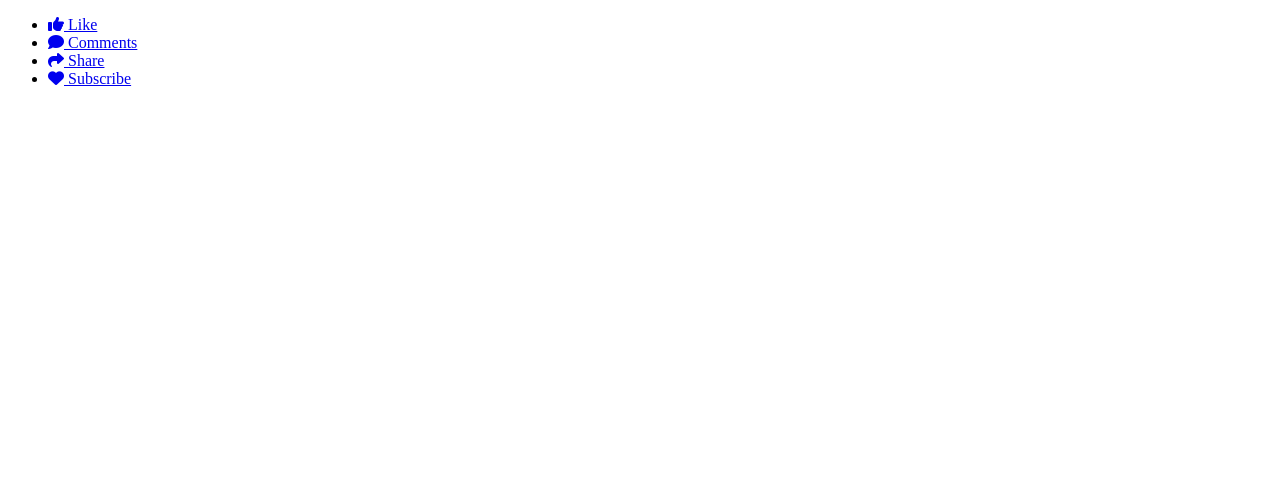
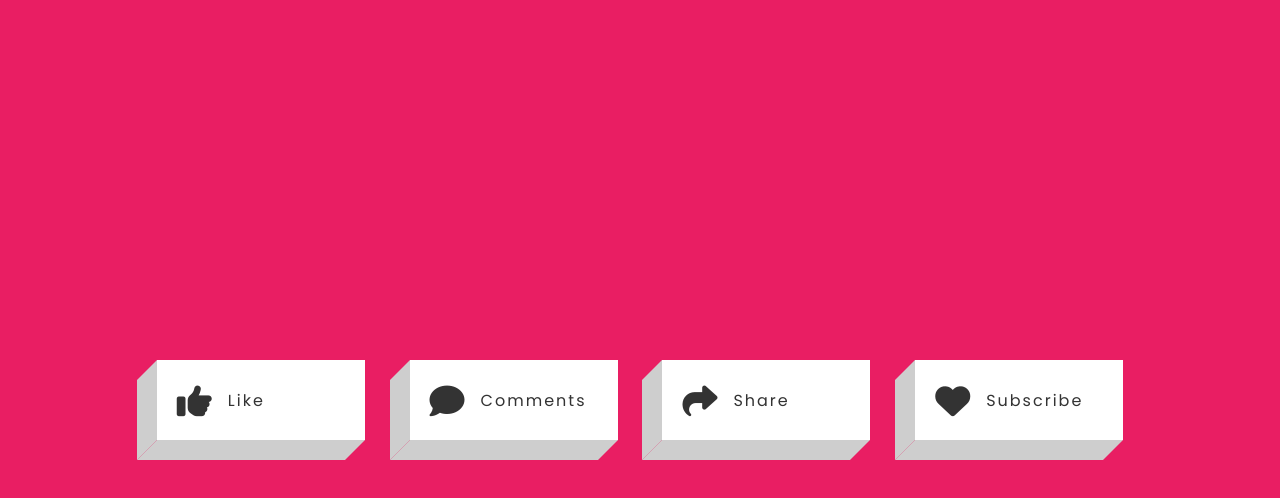
Before and after one commit to Dhakshna1987/3D-Buttons-using-HTML-CSS, a plain HTML site: page index.html in a window 1280 px wide. Drawn offline with Linux system fonts and the light colour scheme.

Commit message:
css code added to style.css

```diff
--- a/index.html
+++ b/index.html
@@ -5,32 +5,32 @@
     <meta http-equiv="X-UA-Compatible" content="IE=edge">
     <meta name="viewport" content="width=device-width, initial-scale=1.0">
     <title>3D Buttons</title>
+    <link rel="stylesheet" href="style.css">
     <link rel="stylesheet" href="https://cdnjs.cloudflare.com/ajax/libs/font-awesome/6.2.1/css/all.min.css"
     integrity="sha512-MV7K8+y+gLIBoVD59lQIYicR65iaqukzvf/nwasF0nqhPay5w/9lJmVM2hMDcnK1OnMGCdVK+iQrJ7lzPJQd1w=="
-
     crossorigin="anonymous" referrerpolicy="no-referrer" />
 </head>
 <body>
     <ul>
-        <li>
+        <li class="like">
             <a href="#">
                 <i class="fa-solid fa-thumbs-up"></i>
                 <span>Like</span>
             </a>
         </li>
-        <li>
+        <li class="comments">
             <a href="#">
                 <i class="fa-solid fa-comment"></i>
                 <span>Comments</span>
             </a>
         </li>
-        <li>
+        <li class="share">
             <a href="#">
                 <i class="fa-solid fa-share"></i>
                 <span>Share</span>
             </a>
         </li>
-        <li>
+        <li class="subscribe">
             <a href="#">
                 <i class="fa-solid fa-heart"></i>
                 <span>Subscribe</span>
--- a/style.css
+++ b/style.css
@@ -5,3 +5,125 @@
     box-sizing: border-box;
     font-size: 'Poppins', sans-serif;
 }
+
+body {
+    display: flex;
+    justify-content: center;
+    align-items: center;
+    width: 100%;
+    height: 100vh;
+    background-color: #e91e63;
+    font-family: 'Poppins', sans-serif;
+}
+
+ul {
+    display: flex;
+    flex-wrap: wrap;
+}
+
+ul li {
+    list-style: none;
+    margin: 0 1.4rem;
+}
+
+ul li a i {
+    font-size: 35px;
+    color: #333;
+    transition: 0.5s;
+    padding-right: 1rem;
+}
+
+ul li a span {
+    color: #333;
+    letter-spacing: 2px;
+    transition: 0.5s;
+}
+
+ul li a {
+    display: flex;
+    align-items: center;
+    text-decoration: none;
+    width: 13rem;
+    height: 5rem;
+    background: #fff;
+    padding-left: 1.25rem;
+    position: relative;
+    transition: 0.5s;
+}
+
+ul li a::before {
+    content: '';
+    position: absolute;
+    top: 10px;
+    left: -20px;
+    height: 100%;
+    width: 1.25rem;
+    background: #cecece;
+    transition: 0.5s;
+    transform: skewY(-45deg);
+
+}
+
+ul li a::after {
+    content: '';
+    position: absolute;
+    bottom: -20px;
+    left: -10px;
+    height: 1.25rem;
+    width: 100%;
+    background: #cecece;
+    transition: 0.5s;
+    transform: skewX(-45deg);
+}
+
+ul li:hover i {
+    color: #fff;
+}
+
+ul li:hover span {
+    color: #fff;
+}
+
+ul li:hover a {
+    background: #dd4b39;
+    transform: translate(15px, -15px);
+    box-shadow: -50px 50px 50px rgb(0, 0, 0, 0.5);
+
+}
+
+ul li:hover a::before {
+    background: #b33a2b;
+}
+
+ul li:hover a::after {
+    background: #b33a2b;
+}
+
+.like:hover a,
+.like:hover a::after,
+.like:hover a::before {
+    background: #598af2;
+}
+
+.comments:hover a,
+.comments:hover a::after,
+.comments:hover a::before {
+    background: #7de0ba;
+}
+
+.share:hover a,
+.share:hover a::after,
+.share:hover a::before {
+    background: #7252ca;
+}
+.subcribe:hover a,
+.subcribe:hover a::after,
+.subcribe:hover a::before {
+    background: #aa7e86;
+}
+
+@media screen and (max-width: 1040px) {
+    ul {
+        flex-direction: column;
+    }
+}
```
